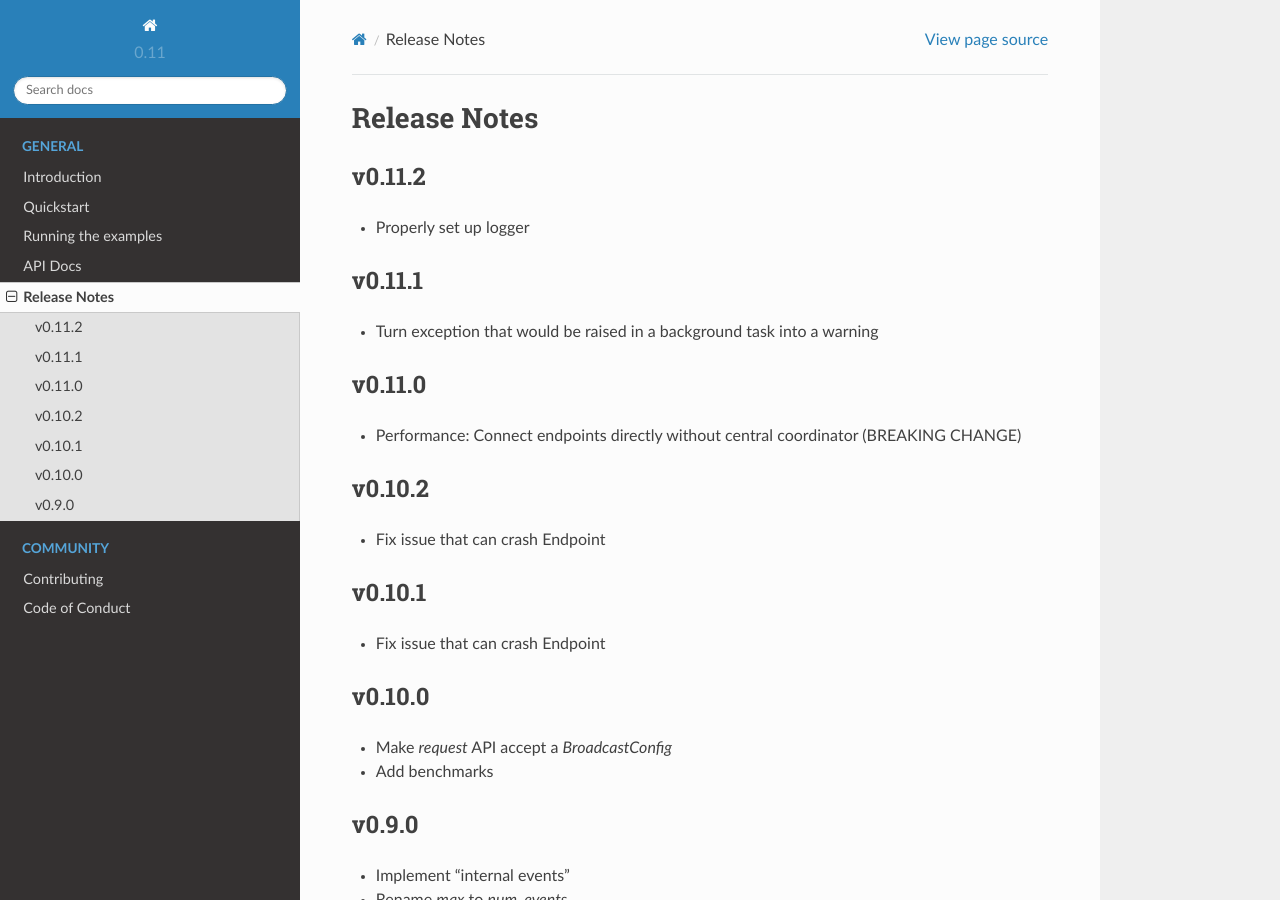
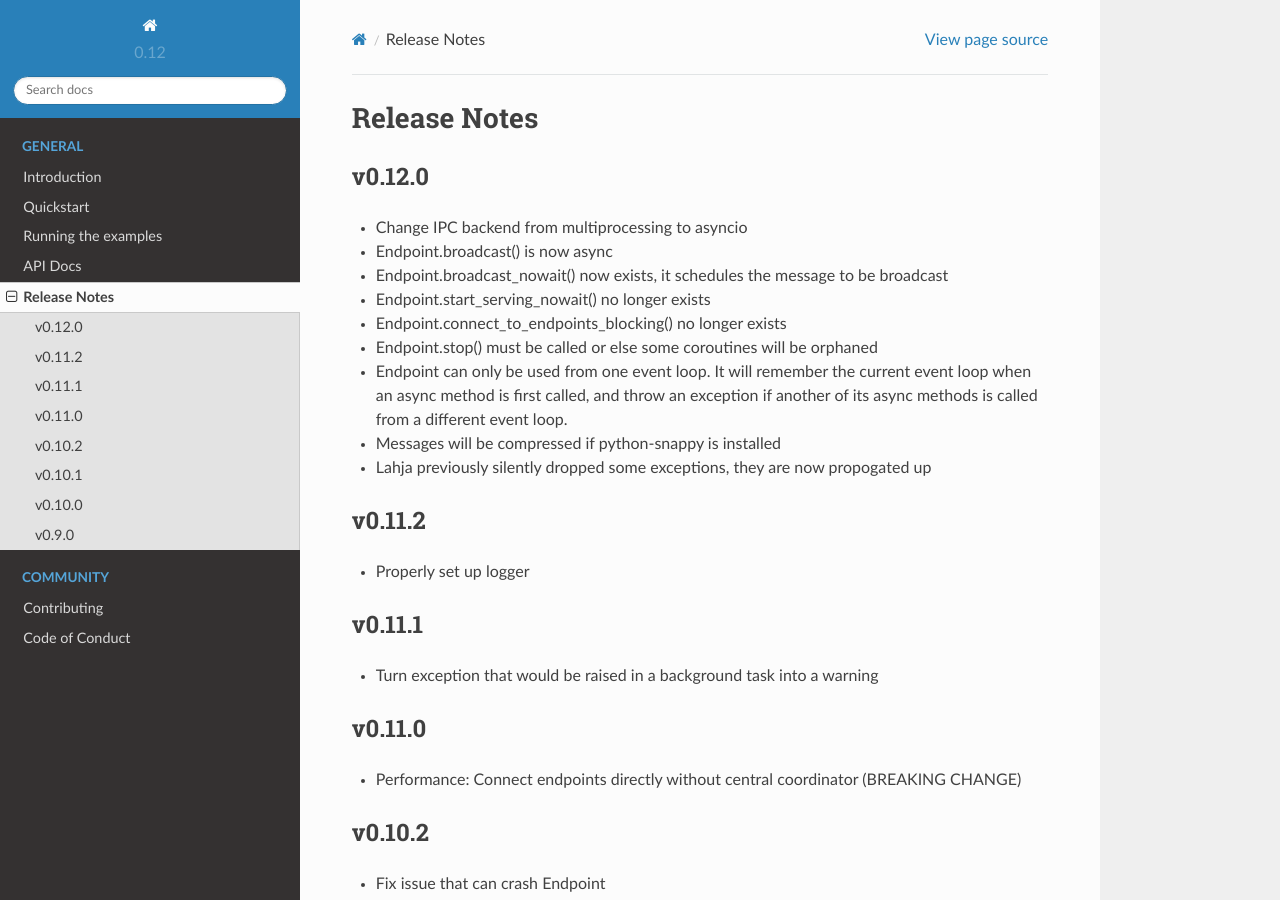
Before and after one commit to ethereum/lahja, a Sphinx documentation site: the page built from docs/release_notes.rst, in a window 1280 px wide and 900 px high. Built offline with Sphinx 7.4.7 and the Read the Docs theme 2.0.0, drawn with Linux system fonts in a browser that asks for light colours.

Commit message:
Release 0.12.0 (#47)
* Update release notes
* Bump version: 0.11.2 → 0.12.0

```diff
--- a/docs/release_notes.rst
+++ b/docs/release_notes.rst
@@ -1,5 +1,20 @@
 Release Notes
 =============
+
+v0.12.0
+-------
+
+- Change IPC backend from multiprocessing to asyncio
+- Endpoint.broadcast() is now async
+- Endpoint.broadcast_nowait() now exists, it schedules the message to be broadcast
+- Endpoint.start_serving_nowait() no longer exists
+- Endpoint.connect_to_endpoints_blocking() no longer exists
+- Endpoint.stop() must be called or else some coroutines will be orphaned
+- Endpoint can only be used from one event loop. It will remember the current event loop
+  when an async method is first called, and throw an exception if another of its async
+  methods is called from a different event loop.
+- Messages will be compressed if python-snappy is installed
+- Lahja previously silently dropped some exceptions, they are now propogated up
 
 v0.11.2
 -------
--- a/setup.py
+++ b/setup.py
@@ -44,7 +44,7 @@ extras_require['dev'] = (
 setup(
     name='lahja',
     # *IMPORTANT*: Don't manually change the version here. Use `make bump`, as described in readme
-    version='0.11.2',
+    version='0.12.0',
     description="Generic event bus for inter process asyncio communication",
     long_description_markdown_filename='README.md',
     author='The Lahja developers',
```
Also changed, not shown: .bumpversion.cfg.
